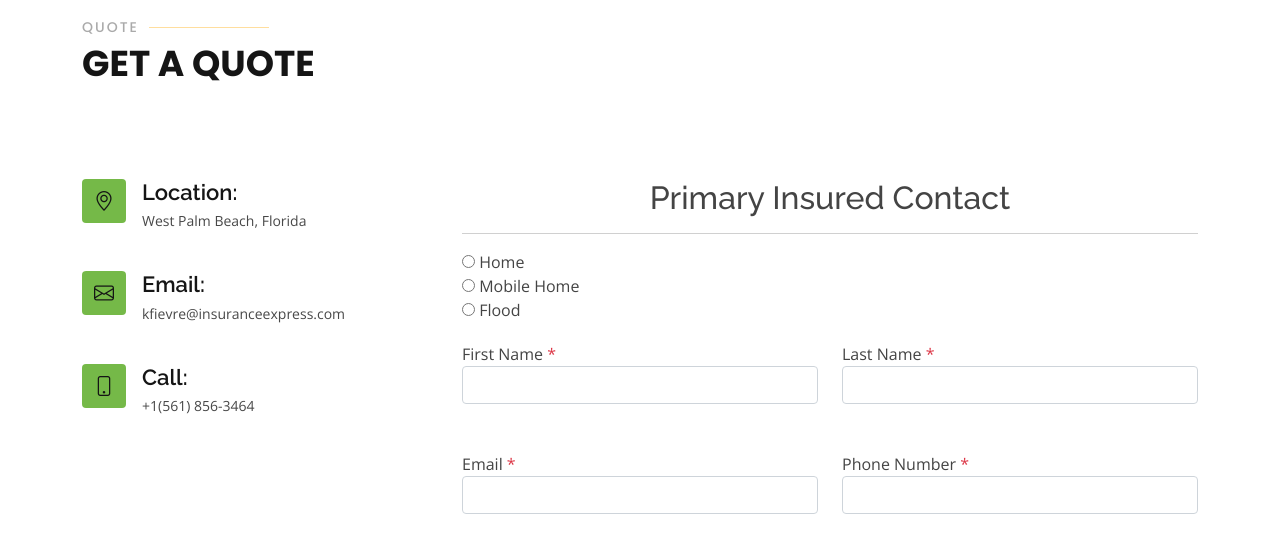
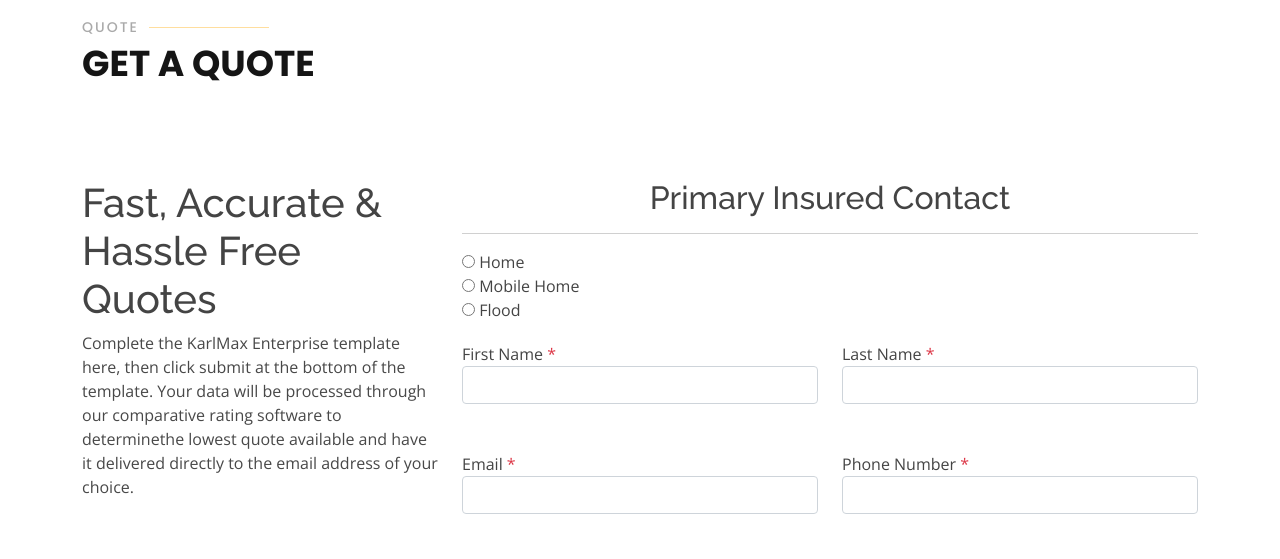
Before and after one commit to ahorner1117/Karl-Max-Enterprise, a plain HTML site: page quote.html in a window 1280 px wide. Shown: the part 237-796 px from the top of the page. Drawn offline with nearby package versions, Linux system fonts and the light colour scheme.

Commit message:
Quote page update

```diff
--- a/quote.html
+++ b/quote.html
@@ -131,27 +131,12 @@
 
                     <div class="col-lg-4">
                         <div class="info" id="info">
-                            <div class="address">
-                                <i class="bi bi-geo-alt"></i>
-                                <h4>Location:</h4>
-                                <p>West Palm Beach, Florida</p>
-                            </div>
+                            <h1>Fast, Accurate & Hassle Free Quotes</h1>
+                            <p style="padding: 0px; font-size: 16px;">Complete the KarlMax Enterprise template here, then click submit at the bottom of the template.
+                                Your data will be processed through our comparative rating software to determinethe lowest quote available
+                                and have it delivered directly to the email address of your choice.
+                            </p>
 
-                            <div class="email">
-                                <i class="bi bi-envelope"></i>
-                                <a href="mailto:kvievre@insuranceexpress.com">
-                                    <h4>Email:</h4>
-                                    <p>kfievre@insuranceexpress.com</p>
-                                </a>
-                            </div>
-
-                            <div class="phone">
-                                <i class="bi bi-phone"></i>
-                                <a href="tel:5618563464">
-                                    <h4>Call:</h4>
-                                    <p>+1(561) 856-3464</p>
-                                </a>
-                            </div>
 
                         </div>
 
```
Also changed, not shown: privacy-policy.html (+1 -1 lines).
